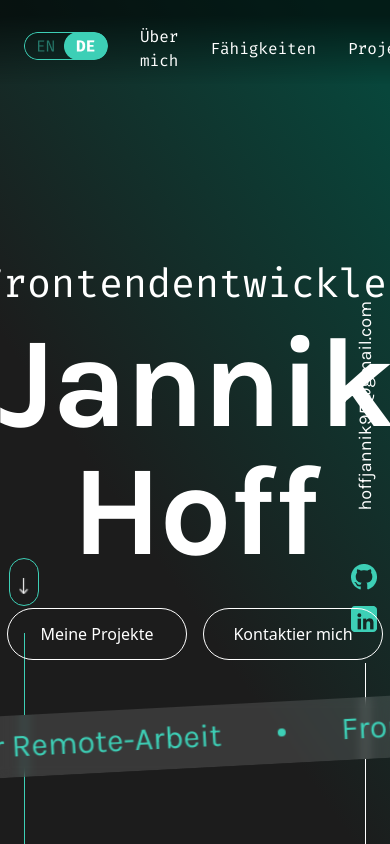
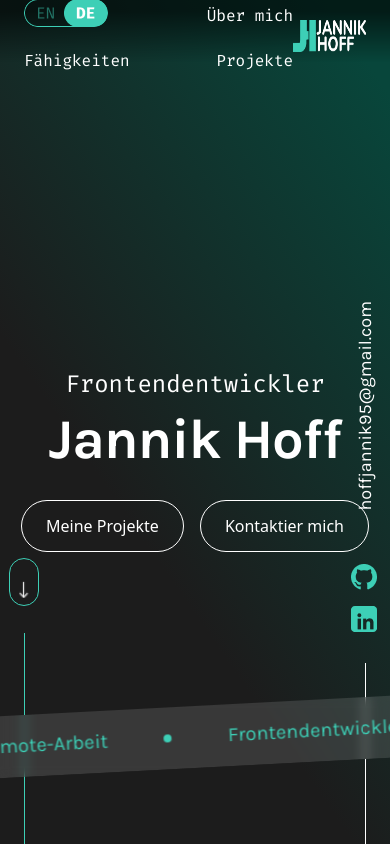
Before and after one commit to MonkeyDHoffy/React-Portfolio, a React (Vite) app in the folder react-portfolio/: page / in a window 390 px wide. Shown: the top 844 px of the page. Built offline with nearby package versions, Linux system fonts and the light colour scheme; a web font is replaced by a local one.

Commit message:
responsive beta

```diff
--- a/react-portfolio/src/components/layout/Header.jsx
+++ b/react-portfolio/src/components/layout/Header.jsx
@@ -7,9 +7,9 @@ import PageContainer from './PageContainer';
 const Header = () => {
   const { t } = useLang();
   return (
-    <header className="header-gradient text-text-primary h-[98px] debug-component">
+    <header className="header-gradient text-text-primary h-[72px] md:h-[98px] debug-component">
       <PageContainer className="flex h-full items-center justify-between">
-        <div className="HeaderNavigation justify-between items-center flex gap-8">
+        <div className="HeaderNavigation justify-between items-center flex flex-wrap gap-4 sm:gap-6 md:gap-8">
           <div><LanguageToggle size="default" /></div>
           <button
             type="button"
@@ -31,7 +31,7 @@ const Header = () => {
           </button>
         </div>
         <div className="Logo">
-          <img src={logoImg} alt="Logo" className="h-8 h-[48px] w-auto" />
+          <img src={logoImg} alt="Logo" className="h-8 md:h-12 w-auto" />
         </div>
       </PageContainer>
     </header>
--- a/react-portfolio/src/components/sections/Contact.jsx
+++ b/react-portfolio/src/components/sections/Contact.jsx
@@ -8,7 +8,7 @@ const Contact = () => {
         <div className="grid grid-cols-1 lg:grid-cols-2 gap-12">
 
         {/* LEFT CARD */}
-        <div className="rounded-2xl w-[568px]">
+        <div className="rounded-2xl w-full lg:w-[568px]">
           <p className="text-sm font-karla text-secondary mb-4">
             Contact me
           </p>
@@ -35,7 +35,7 @@ const Contact = () => {
         </div>
 
         {/* RIGHT CARD */}
-        <div className="rounded-2xl w-[568px]">
+        <div className="rounded-2xl w-full lg:w-[568px]">
           <form className="space-y-8">
 
             {/* Name */}
--- a/react-portfolio/src/components/sections/Hero.jsx
+++ b/react-portfolio/src/components/sections/Hero.jsx
@@ -31,18 +31,18 @@ const Hero = () => {
       <div className="cursor-spotlight absolute inset-0 z-0" />
       <div className="absolute top-0 left-0 right-0 z-10"><Header /></div>
         <div className="pt-20 text-center z-10 relative">
-        <h1 className="font-firacode font-normal text-[40px] leading-[100%] tracking-[0] mb-4">
+        <h1 className="font-firacode font-normal text-[24px] sm:text-[32px] md:text-[40px] leading-[100%] tracking-[0] mb-4">
           {t('hero.subtitle')}
         </h1>
 
-        <p className="font-karla font-bold text-[128px] leading-[100%] tracking-[-0.02em] mb-8">
+        <p className="font-karla font-bold text-[56px] sm:text-[80px] md:text-[96px] lg:text-[128px] leading-[100%] tracking-[-0.02em] mb-8">
           {t('hero.title')}
         </p>
         <div className="gap-4 flex justify-center">
-          <button className="border text-text-primary hover:text-secondary rounded-[100px] px-6 py-[13px] hover:border-secondary border-primary transition-colors duration-1000 w-[180px]">
+          <button className="border text-text-primary hover:text-secondary rounded-[100px] px-6 py-[13px] hover:border-secondary border-primary transition-colors duration-1000 w-auto min-w-[160px] md:w-[180px]">
             {t('hero.workbtn')}
           </button>
-          <button className="border text-text-primary hover:text-secondary rounded-[100px] px-6 py-[13px] hover:border-secondary border-primary transition-colors duration-1000 w-[180px]">
+          <button className="border text-text-primary hover:text-secondary rounded-[100px] px-6 py-[13px] hover:border-secondary border-primary transition-colors duration-1000 w-auto min-w-[160px] md:w-[180px]">
             {t('hero.contactbtn')}
           </button>
         </div>
--- a/react-portfolio/src/components/sections/Projects.jsx
+++ b/react-portfolio/src/components/sections/Projects.jsx
@@ -12,7 +12,7 @@ const Projects = () => {
         <div className="flex justify-start gap-8">
 
         {/* Left Card */}
-        <div className="w-[880px] h-[568px]">
+        <div className="w-full max-w-[880px] h-auto lg:h-[568px]">
           <p className="font-karla text-sm text-secondary mb-2">Portfolio</p>
 
           <h2 className="font-firacode text-5xl font-bold text-secondary mb-4">
--- a/react-portfolio/src/components/sections/Skills.jsx
+++ b/react-portfolio/src/components/sections/Skills.jsx
@@ -21,15 +21,15 @@ const Skills = () => {
     >
       <PageContainer>
         <div className="flex justify-center items-center">
-          <div className="flex items-start gap-16">
+          <div className="flex flex-col lg:flex-row items-start gap-8 lg:gap-16">
 
             {/* LEFT: Skill Card */}
                   <div className="flex flex-col">
                     <p className="mb-5 font-karla text-secondary">Technologies</p>
-                    <div className="relative w-[568px] h-[568px]">
+                    <div className="relative w-full max-w-[568px] h-auto lg:h-[568px]">
                     <div className="skill-description bg-background-greencontainer border border-secondary rounded-[30px] gap-8 p-10 flex flex-col justify-start w-full h-full">
 
-                      <h2 className="ont-firacode font-bold text-[64px] leading-[100%] tracking-[-0.03em] text-text-secondary">
+                      <h2 className="font-firacode font-bold text-[36px] sm:text-[48px] lg:text-[64px] leading-[100%] tracking-[-0.03em] text-text-secondary">
                       Skill Set
                       </h2>
 
@@ -48,7 +48,7 @@ const Skills = () => {
                     Feel free to contact me. I look forward to expanding on my previous knowledge.
                     </p>
 
-                      <button className="px-6 py-3 border text-primary rounded-full hover:text-secondary hover:border-secondary transition-all duration-1000 w-[150px] text-center">
+                      <button className="px-6 py-3 border text-primary rounded-full hover:text-secondary hover:border-secondary transition-all duration-1000 w-auto min-w-[140px] md:w-[150px] text-center">
                       Let's talk
                       </button>
                     </div>
@@ -56,7 +56,7 @@ const Skills = () => {
                   </div>
 
                   {/* RIGHT: Skills Grid */}
-            <div className="w-[568px] h-[568px] grid grid-cols-3 gap-8 place-items-center content-center">
+            <div className="w-full max-w-[568px] h-auto lg:h-[568px] grid grid-cols-2 sm:grid-cols-3 gap-6 lg:gap-8 place-items-center content-center">
 
             <div className="skill-item flex flex-col items-center text-center">
               <img src={htmlIcon} className="w-12 h-12 mb-2" alt="HTML" />
--- a/react-portfolio/src/components/sections/banner.jsx
+++ b/react-portfolio/src/components/sections/banner.jsx
@@ -7,11 +7,11 @@ export default function Banner({ children }) {
 
   const content = (
     <>
-      <div className="text-text-secondary font-karla text-[32px] leading-[120%]">{t('hero.bannerone')}</div>
+      <div className="text-text-secondary font-karla text-[20px] sm:text-[24px] md:text-[32px] leading-[120%]">{t('hero.bannerone')}</div>
       <div style={{ width: '8px', height: '8px', backgroundColor: '#3DCFB6', borderRadius: '50%' }}></div>
-      <div className="text-text-secondary font-karla text-[32px] leading-[120%]">{t('hero.bannertwo')}</div>
+      <div className="text-text-secondary font-karla text-[20px] sm:text-[24px] md:text-[32px] leading-[120%]">{t('hero.bannertwo')}</div>
       <div style={{ width: '8px', height: '8px', backgroundColor: '#3DCFB6', borderRadius: '50%' }}></div>
-      <div className="text-text-secondary font-karla text-[32px] leading-[120%]">{t('hero.bannerthree')}</div>
+      <div className="text-text-secondary font-karla text-[20px] sm:text-[24px] md:text-[32px] leading-[120%]">{t('hero.bannerthree')}</div>
       <div style={{ width: '8px', height: '8px', backgroundColor: '#3DCFB6', borderRadius: '50%' , marginRight: '56px'}}></div>
     </>
   );
--- a/react-portfolio/src/components/sections/gallery.jsx
+++ b/react-portfolio/src/components/sections/gallery.jsx
@@ -1,4 +1,4 @@
-import React, { useState } from 'react';
+import React, { useEffect, useState } from 'react';
 import quotesImg from '../../assets/gallery/quotes.png';
 import arrowForwardImg from '../../assets/gallery/arrow_forward.png';
 import PageContainer from '../layout/PageContainer';
@@ -12,11 +12,18 @@ const cards = [
 
 const Gallery = () => {
 	const [activeIndex, setActiveIndex] = useState(1);
+	const [vw, setVw] = useState(typeof window !== 'undefined' ? window.innerWidth : 1200);
+
+	useEffect(() => {
+		const onResize = () => setVw(window.innerWidth);
+		window.addEventListener('resize', onResize);
+		return () => window.removeEventListener('resize', onResize);
+	}, []);
 	const total = cards.length;
 
-	const cardWidth = 568;
+	const cardWidth = Math.min(568, Math.floor(vw * 0.9));
 	const cardHeight = 240;
-	const cardGap = 48;
+	const cardGap = Math.min(48, Math.floor(vw * 0.05));
 	const trackOffset = (cardWidth + cardGap) * activeIndex;
 
 	const goPrev = () => setActiveIndex((i) => (i - 1 + total) % total);
@@ -32,7 +39,7 @@ const Gallery = () => {
 							 {cards.map((card, i) => (
 								 <div
 									 key={card.title}
-									 className={`shrink-0 rounded-2xl border border-secondary p-8 transition-all duration-500 ease-out relative mt-8 ${
+									 className={`shrink-0 rounded-2xl border border-secondary p-6 md:p-8 transition-all duration-500 ease-out relative mt-8 ${
 										 i === activeIndex
 											 ? 'ring-1 ring-secondary/60 scale-100 bg-[#26524b99]'
 											 : 'scale-95 opacity-70 bg-background-greencontainer hover:opacity-90 hover:ring-1 hover:ring-white/20'
@@ -49,10 +56,10 @@ const Gallery = () => {
 										 <img className=""
 											 src={quotesImg}
 											 alt="Quotes"
-											 style={{ position: 'absolute', top: -24, left: -52, width: 89, height: 64, pointerEvents: 'none' }}
+											 style={{ position: 'absolute', top: -24, left: -52, width: Math.min(89, Math.floor(vw * 0.12)), height: Math.min(64, Math.floor(vw * 0.08)), pointerEvents: 'none' }}
 										 />
 									 )}
-									 <h3 className="font-firacode text-xl text-white mb-2">{card.title}</h3>
+									 <h3 className="font-firacode text-lg md:text-xl text-white mb-2">{card.title}</h3>
 									 <p className="text-primary">{card.text}</p>
 								 </div>
 							 ))}
```
